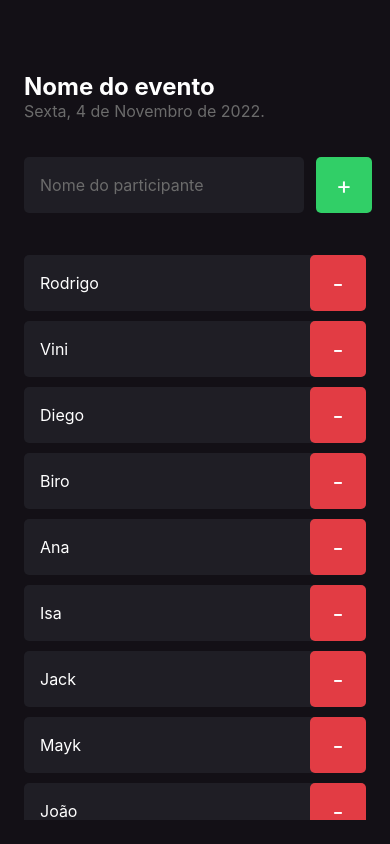
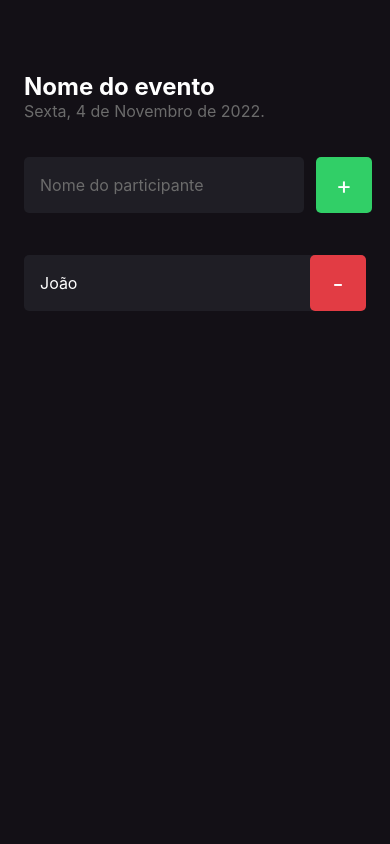
Before and after one commit to wesleyeduardodev/react-native-imhere, a React Native app: screen / in a window 390 px wide. Built offline with nearby package versions, Linux system fonts and the light colour scheme.

Commit message:
Adicionando Participantes com useState

```diff
--- a/src/screens/Home/index.tsx
+++ b/src/screens/Home/index.tsx
@@ -1,18 +1,30 @@
-import { FlatList, Text, TextInput, TouchableOpacity, View } from "react-native";
-
-import { Participant } from "../components/Participant";
-
-import { styles } from "./style";
+import {useState} from "react";
+import {Alert, FlatList, Text, TextInput, TouchableOpacity, View} from "react-native";
+import {Participant} from "../components/Participant";
+import {styles} from "./style";
 
 export function Home() {
-    const participants = ['Rodrigo', 'Vini', 'Diego', 'Biro', 'Ana', 'Isa', 'Jack', 'Mayk', 'João'];
+    const [participants, setParticipants] = useState(['João']);
 
     function handleParticipantAdd() {
-        console.log("Você clicou no botão de Adicionar!");
+        if (participants.includes("Rodrigo")) {
+            return Alert.alert("Participante existe", "Já existe um participante na lista com esse nome.");
+        }
+
+        setParticipants(prevState => [...prevState, 'Ana']);
     }
 
     function handleParticipantRemove(name: string) {
-        console.log(`Você clicou em remover o participante ${name}`);
+        Alert.alert("Remover", `Remover o participante ${name}?`, [
+            {
+                text: 'Sim',
+                onPress: () => Alert.alert("Deletado!")
+            },
+            {
+                text: 'Não',
+                style: 'cancel'
+            }
+        ])
     }
 
     return (
@@ -42,11 +54,11 @@ export function Home() {
             <FlatList
                 data={participants}
                 keyExtractor={(item) => item}
-                renderItem={({ item }) => (
+                renderItem={({item}) => (
                     <Participant
                         key={item}
                         name={item}
-                        onRemove={() => handleParticipantRemove("Rodrigo")}
+                        onRemove={() => handleParticipantRemove(item)}
                     />
                 )}
                 showsVerticalScrollIndicator={false}
```
